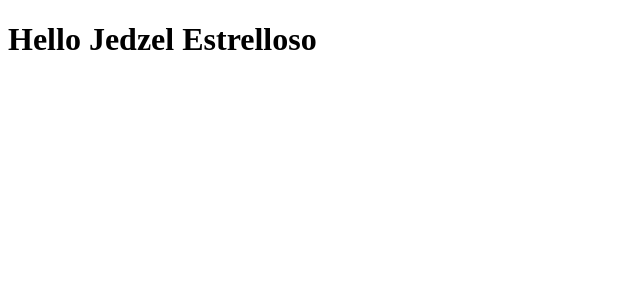
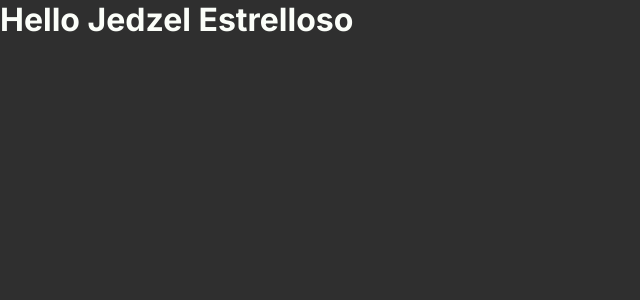
Before and after one commit to jedzelest/positive_Space, a React (Vite) app: page / in a window 1280 px wide. Shown: the top 300 px of the page, without its empty margins (0-640 px from the left). Built offline with nearby package versions, Linux system fonts and the light colour scheme.

Commit message:
added preliminary style variables

```diff
--- /dev/null
+++ b/src/App.module.scss
@@ -0,0 +1,8 @@
+@import "./styles/variables";
+
+.body_style {
+  background-color: $primary_color;
+  height: 100vh;
+  overflow: auto;
+  position: relative;
+}
--- a/src/App.tsx
+++ b/src/App.tsx
@@ -1,11 +1,11 @@
-import { useState } from "react";
-import reactLogo from "./assets/react.svg";
-import viteLogo from "/vite.svg";
+import style from "./App.module.scss";
 
 function App() {
   return (
     <>
-      <h1>Hello Jedzel Estrelloso</h1>
+      <div className={style.body_style}>
+        <h1>Hello Jedzel Estrelloso</h1>
+      </div>
     </>
   );
 }
--- a/src/main.tsx
+++ b/src/main.tsx
@@ -1,6 +1,7 @@
 import React from "react";
 import ReactDOM from "react-dom/client";
 import App from "./App.tsx";
+import "./styles/_global.module.scss";
 
 ReactDOM.createRoot(document.getElementById("root")!).render(
   <React.StrictMode>
--- /dev/null
+++ b/src/styles/_global.module.scss
@@ -0,0 +1,20 @@
+@import "../styles/variables";
+
+:global {
+  * {
+    margin: 0;
+    padding: 0;
+    box-sizing: border-box;
+    font-family: $global_font_family;
+  }
+
+  h1,
+  h2,
+  h3,
+  h4,
+  h5,
+  h6,
+  p {
+    color: $secondary_color;
+  }
+}
--- /dev/null
+++ b/src/styles/_variables.scss
@@ -0,0 +1,14 @@
+@import url("https://fonts.googleapis.com/css2?family=Inter:wght@100..900&display=swap");
+
+// Overall Application color scheme
+$primary_color: #2f2f2f;
+$secondary_color: #fbfef9;
+$accent_color: #6d4cd8;
+
+// context colors
+$red: #db3a34;
+$brown: #f19953;
+$gray: #a4a5a3;
+
+// fonts and weights
+$global_font_family: "Inter", sans-serif;
```
Also changed, not shown: src/App.modules.scss (deleted).
